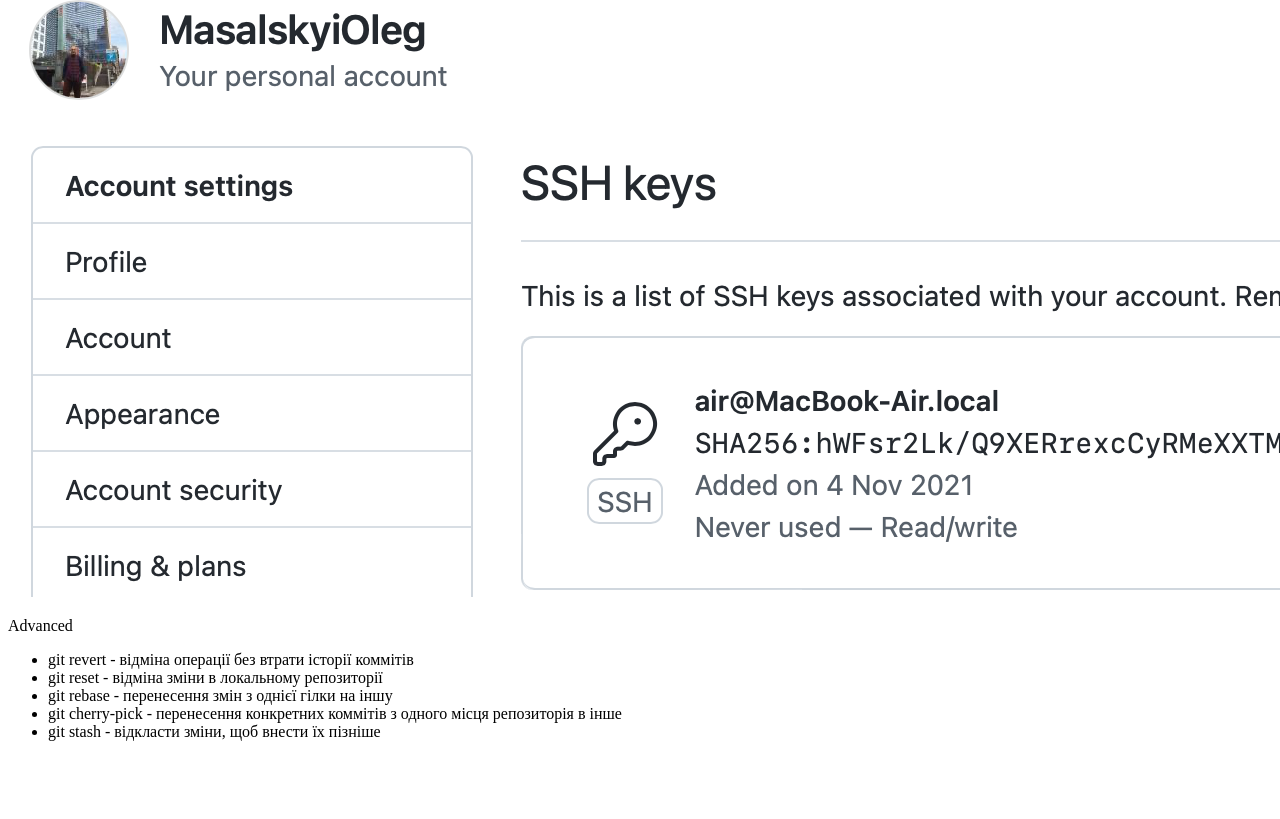
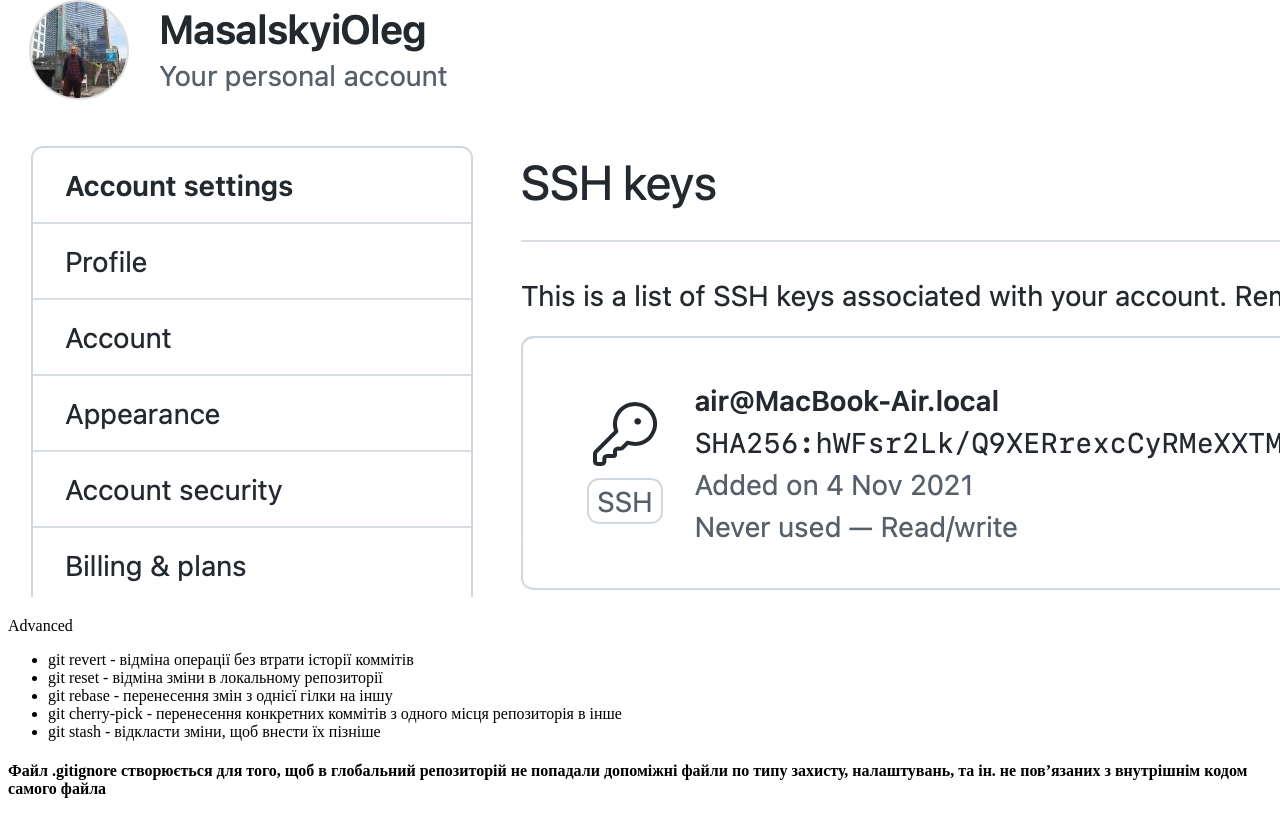
Before and after one commit to profexpert/cursor-HomeWork-November05, a plain HTML site: page cursor-HomeWork-November2/Masalskyi-Oleg-HW.html in a window 1280 px wide. Shown: the part 387-1206 px from the top of the page. Before the commit the page ends 1144 px from the top, so only its background shows below. Drawn offline with Linux system fonts and the light colour scheme.

Commit message:
all text

```diff
--- a/cursor-HomeWork-November2/Masalskyi-Oleg-HW.html
+++ b/cursor-HomeWork-November2/Masalskyi-Oleg-HW.html
@@ -33,6 +33,7 @@
    <li>git cherry-pick - перенесення конкретних коммітів з одного місця репозиторія в інше</li>
   <li>git stash - відкласти зміни, щоб внести їх пізніше</li></ul>
 </p>
+<p><h4>Файл .gitignore створюється для того, щоб в глобальний репозиторій не попадали допоміжні файли по типу захисту, налаштувань,  та ін. не повʼязаних з внутрішнім кодом самого файла</h4></p>
  </ul>
 </body>
 </html>
```
